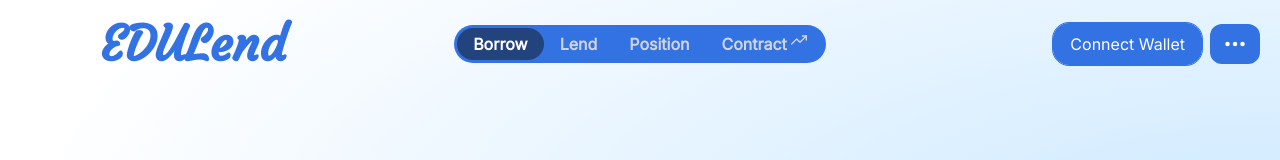
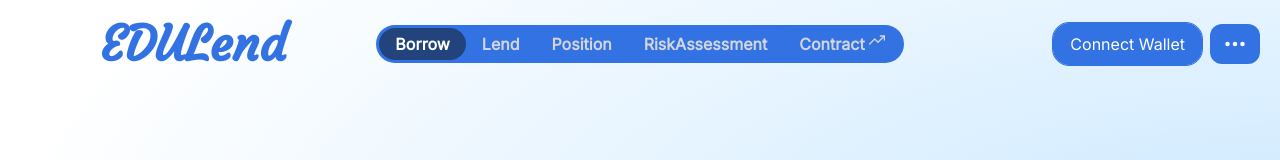
Before and after one commit to 0xnehasingh/EDULend_, a React (Vite) app: page / in a window 1280 px wide. Shown: the top 160 px of the page. Built offline with nearby package versions, Linux system fonts and the light colour scheme; a web font is replaced by a local one.

Commit message:
Add RiskAssessment option to Navbar menu

```diff
--- a/src/components/Navbar.jsx
+++ b/src/components/Navbar.jsx
@@ -45,7 +45,7 @@ export default function Navbar() {
   const [isShowingToken, setIsShowingToken] = useState(false);
   const [userBalance, setUserBalance] = useState();
   const dropdownRef = useRef();
-  const navMenu = ["Borrow", "Lend", "Position", "Contract"];
+  const navMenu = ["Borrow", "Lend", "Position",  "RiskAssessment", "Contract"];
 
   const handleClickOutside = (e) => {
     if (!dropdownRef.current.contains(e.target)) {
```
